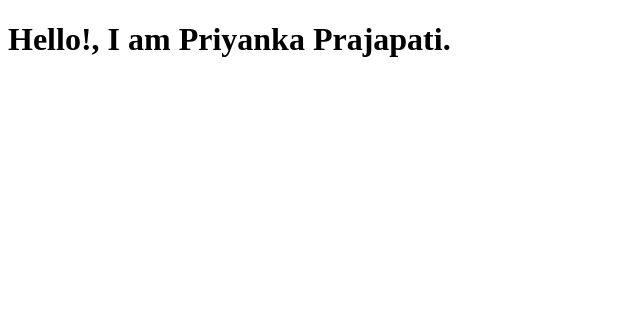
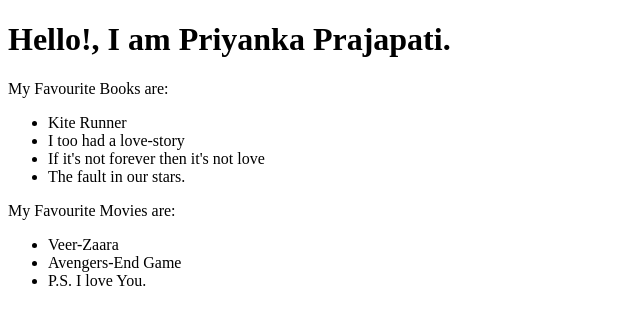
Before and after one commit to prajapati-priyanka/learning-git, a plain HTML site: page index.html in a window 1280 px wide. Shown: the whole page, without its empty margins (0-640 px from the left). Drawn offline with Linux system fonts and the light colour scheme.

Commit message:
docs: added project-details

```diff
--- a/index.html
+++ b/index.html
@@ -9,5 +9,18 @@
 <body>
     <h1>Hello!, I am Priyanka Prajapati.</h1>
 
+    <p>My Favourite Books are:</p>
+      <ul>
+          <li>Kite Runner</li>
+          <li>I too had a love-story</li>
+          <li>If it's not forever then it's not love</li>
+          <li>The fault in our stars.</li>
+      </ul>
+    <p>My Favourite Movies are:</p>
+      <ul>
+          <li>Veer-Zaara</li>
+          <li>Avengers-End Game</li>
+          <li>P.S. I love You.</li>
+      </ul>
 </body>
 </html>
```
